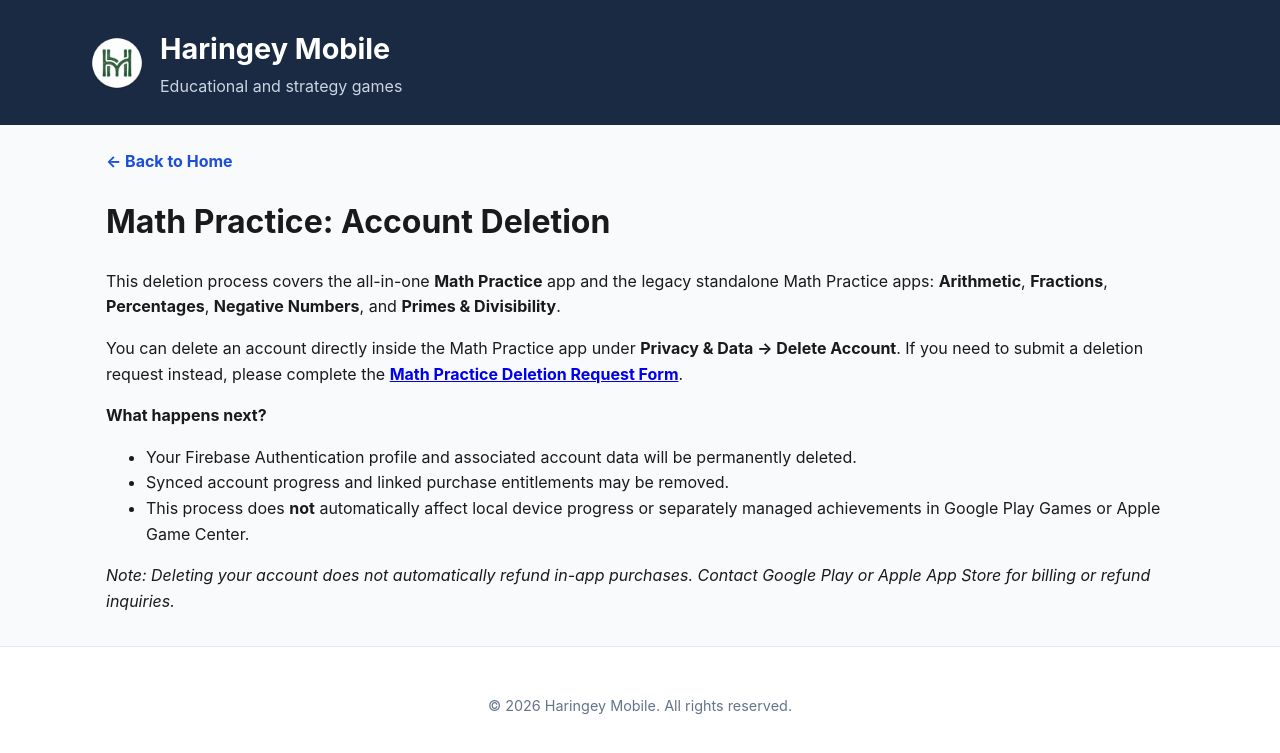
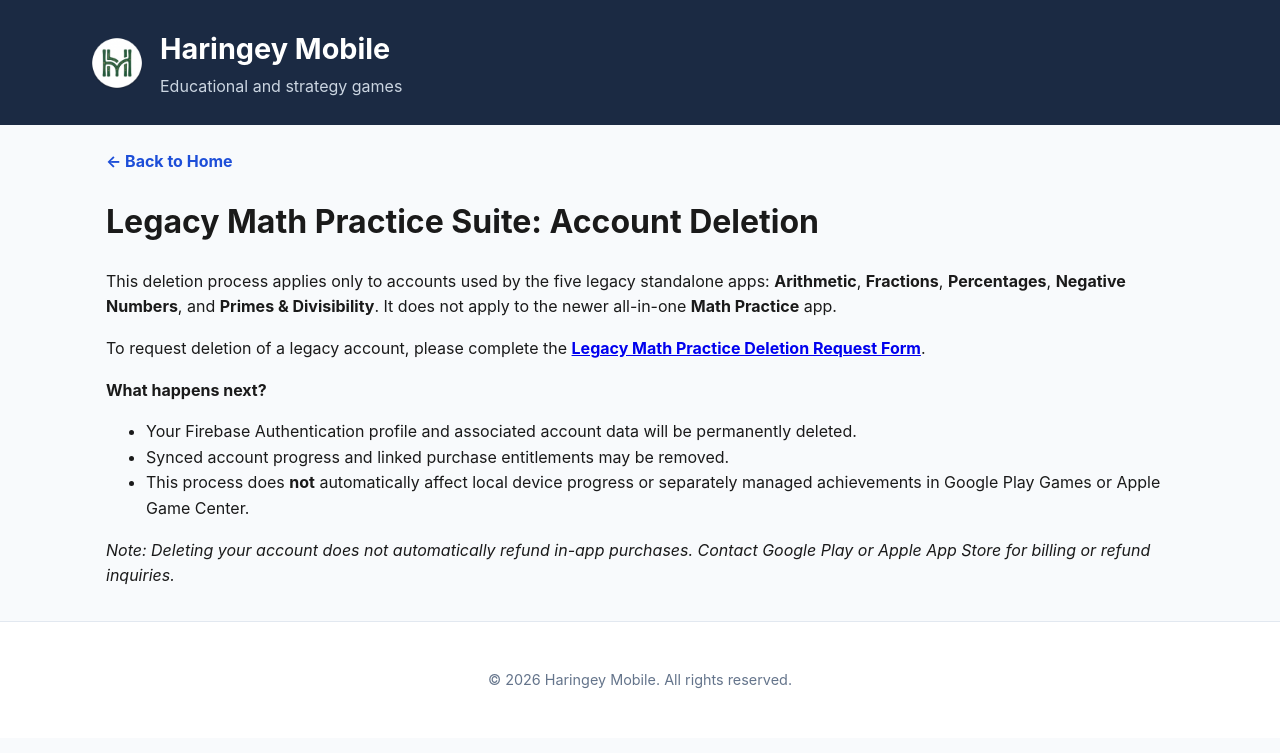
Before and after one commit to HaringeyMobile/HaringeyMobile.github.io, a Jekyll site: the page built from pages/delete-account.md, in a window 1280 px wide. Shown: the top 753 px of the page. Built offline with Jekyll 4.4.1, drawn with Linux system fonts in a browser that asks for light colours.

Commit message:
MP and legacy suit form updates
MP account form

```diff
--- a/_data/apps.yml
+++ b/_data/apps.yml
@@ -6,7 +6,7 @@
   play_store: "https://play.google.com/store/apps/details?id=com.haringeymobile.mathpractice"
   license: "/math-practice/privacy"
   terms: "/math-practice/terms"
-  deletion: "/delete-account"
+  deletion: "/math-practice/delete-account"
   platform: "android"
 
 - id: world-weather
--- a/pages/delete-account.md
+++ b/pages/delete-account.md
@@ -1,14 +1,14 @@
 ---
 layout: page
-title: "Account Deletion - Math Practice"
+title: "Legacy Math Practice Suite: Account Deletion"
 permalink: /delete-account
 ---
 
-# Math Practice: Account Deletion
+# Legacy Math Practice Suite: Account Deletion
 
-This deletion process covers the all-in-one **Math Practice** app and the legacy standalone Math Practice apps: **Arithmetic**, **Fractions**, **Percentages**, **Negative Numbers**, and **Primes & Divisibility**.
+This deletion process applies only to accounts used by the five legacy standalone apps: **Arithmetic**, **Fractions**, **Percentages**, **Negative Numbers**, and **Primes & Divisibility**. It does not apply to the newer all-in-one **Math Practice** app.
 
-You can delete an account directly inside the Math Practice app under **Privacy & Data → Delete Account**. If you need to submit a deletion request instead, please complete the [**Math Practice Deletion Request Form**](https://docs.google.com/forms/d/e/1FAIpQLSfDzTGiyJhzFe2SngdNcf9yWwsZMD58sEzCLN4nQnbSrcBG-g/viewform).
+To request deletion of a legacy account, please complete the [**Legacy Math Practice Deletion Request Form**](https://docs.google.com/forms/d/e/1FAIpQLSfDzTGiyJhzFe2SngdNcf9yWwsZMD58sEzCLN4nQnbSrcBG-g/viewform).
 
 **What happens next?**
 * Your Firebase Authentication profile and associated account data will be permanently deleted.
```
Also changed, not shown: index.md (+1 -1 lines), pages/math-practice-delete-account.md (added, +18 -0 lines), pages/math-practice-privacy.md (+1 -1 lines), pages/math-practice-terms.md (+1 -1 lines).
